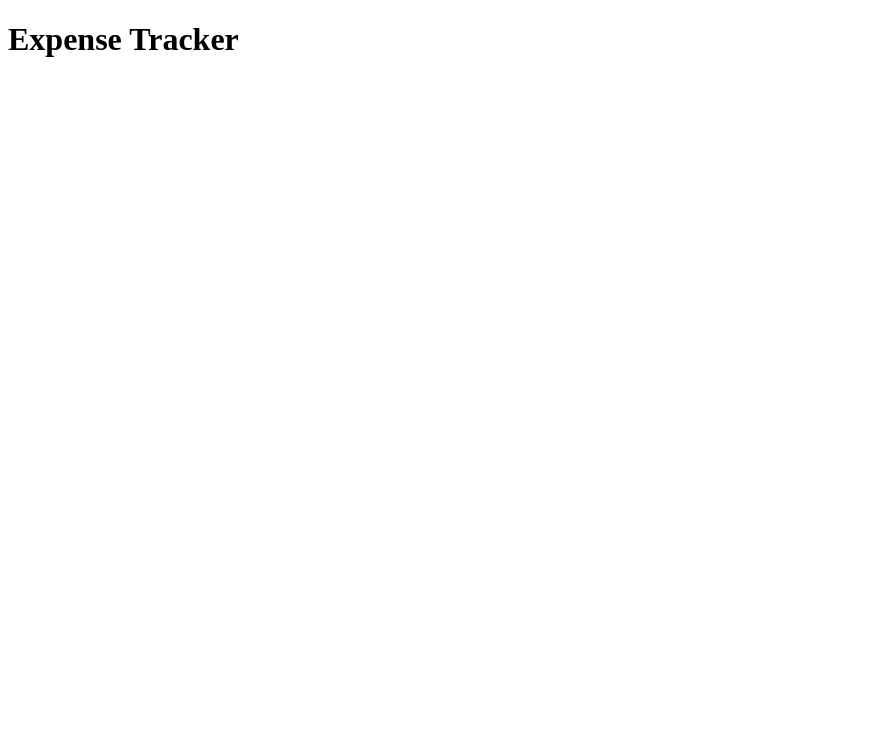
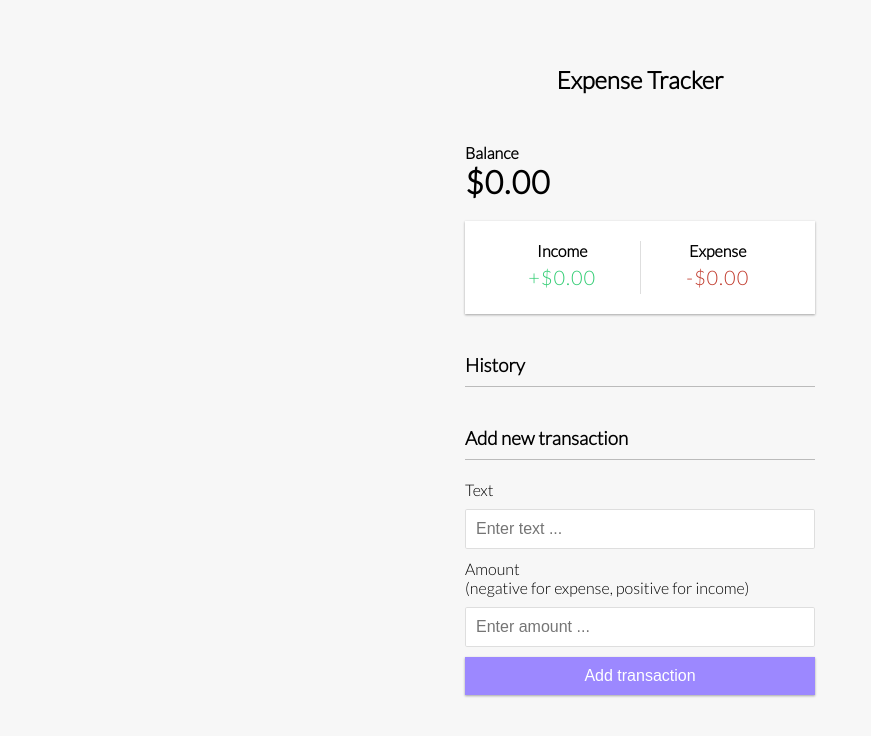
Before and after one commit to Gergi83/expense-tracker, a website: page index.html in a window 1280 px wide. Shown: the whole page, without its empty margins (0-871 px from the left). Drawn offline with Linux system fonts and the light colour scheme.

Commit message:
html and css added

```diff
--- a/index.html
+++ b/index.html
@@ -10,7 +10,39 @@
 </head>
 
 <body>
-    <h1>Expense Tracker</h1>
+    <h2>Expense Tracker</h2>
+    <div class="container">
+        <h4>Balance</h4>
+        <h1 id="balance">$0.00</h1>
+        <div class="inc-exp-container">
+            <div>
+                <h4>Income</h4>
+                <p class="money plus" id="money-plus">+$0.00</p>
+            </div>
+            <div>
+                <h4>Expense</h4>
+                <p class="money minus" id="money-minus">-$0.00</p>
+            </div>
+        </div>
+
+        <h3>History</h3>
+        <ul class="list" id="list">
+            <!-- <li class="minus">Cash <span>-$100</span><button class="delete-btn">x</button></li> -->
+        </ul>
+
+        <h3>Add new transaction</h3>
+        <form id="form">
+            <div class="form-control">
+                <label for="text">Text</label>
+                <input type="text" id="text" placeholder="Enter text ...">
+            </div>
+            <div class="form-control">
+                <label for="amount">Amount <br>(negative for expense, positive for income)</label>
+                <input type="number" id="amount" placeholder="Enter amount ...">
+            </div>
+            <button class="btn">Add transaction</button>
+        </form>
+    </div>
     <script src="script.js"></script>
 </body>
 
--- a/style.css
+++ b/style.css
@@ -0,0 +1,150 @@
+@import url('https://fonts.googleapis.com/css2?family=Lato:wght@300&display=swap');
+
+:root {
+  --box-shadow: 0 1px 3px rgba(0, 0, 0, 0.12), 0 1px 2px rgba(0, 0, 0, 0.24);
+}
+
+* {
+  box-sizing: border-box;
+}
+
+body {
+  background: #f7f7f7;
+  display: flex;
+  flex-direction: column;
+  align-items: center;
+  justify-content: center;
+  min-height: 100vh;
+  margin: 0;
+  font-family: 'Lato', sans-serif;
+}
+
+.container {
+  margin: 30px auto;
+  width: 350px;
+}
+
+h1 {
+  letter-spacing: 1px;
+  margin: 0;
+}
+
+h3 {
+  border-bottom: 1px solid #bbb;
+  padding-bottom: 10px;
+  margin: 40px 0 10px;
+}
+
+h4 {
+  margin: 0;
+}
+
+.inc-exp-container {
+  background: #fff;
+  box-shadow: var(--box-shadow);
+  padding: 20px;
+  display: flex;
+  justify-content: space-between;
+  margin: 20px 0;
+}
+
+.inc-exp-container > div {
+  flex: 1;
+  text-align: center;
+}
+
+.inc-exp-container > div:first-of-type {
+  border-right: 1px solid #dedede;
+}
+
+.money {
+  font-size: 20px;
+  letter-spacing: 1px;
+  margin: 5px 0;
+}
+
+.money.plus {
+  color: #2ecc71;
+}
+
+.money.minus {
+  color: #c0392b;
+}
+
+label {
+  display: inline-block;
+  margin: 10px 0;
+}
+
+input[type='text'],
+input[type='number'] {
+  border: 1px solid #dedede;
+  border-radius: 1.8px;
+  display: block;
+  font-size: 16px;
+  padding: 10px;
+  width: 100%;
+}
+
+.btn {
+  cursor: pointer;
+  background: #9c88ff;
+  box-shadow: var(--box-shadow);
+  color: #fff;
+  border: 0;
+  display: block;
+  font-size: 16px;
+  margin: 10px 0 30px;
+  padding: 10px;
+  width: 100%;
+}
+
+.btn:focus,
+.delete-btn:focus {
+  outline: none;
+}
+
+.list {
+  list-style-type: none;
+  padding: 0;
+  margin-bottom: 40px;
+}
+
+.list li {
+  background: #fff;
+  box-shadow: var(--box-shadow);
+  color: #333;
+  display: flex;
+  justify-content: space-between;
+  position: relative;
+  margin: 10px 0;
+  padding: 10px;
+}
+
+.list li.plus {
+  border-right: 4.5px solid #2ecc71;
+}
+
+.list li.minus {
+  border-right: 4.5px solid #c0392b;
+}
+
+.delete-btn {
+  cursor: pointer;
+  background: #e74c3c;
+  border: 0;
+  border: #fff;
+  font-size: 20px;
+  line-height: 20px;
+  padding: 2px 4.5px;
+  position: absolute;
+  top: 50%;
+  left: 0;
+  transform: translate(-100%, -50%);
+  opacity: 0;
+  transition: opacity 0.27s ease;
+}
+
+.list li:hover .delete-btn {
+  opacity: 1;
+}
```
